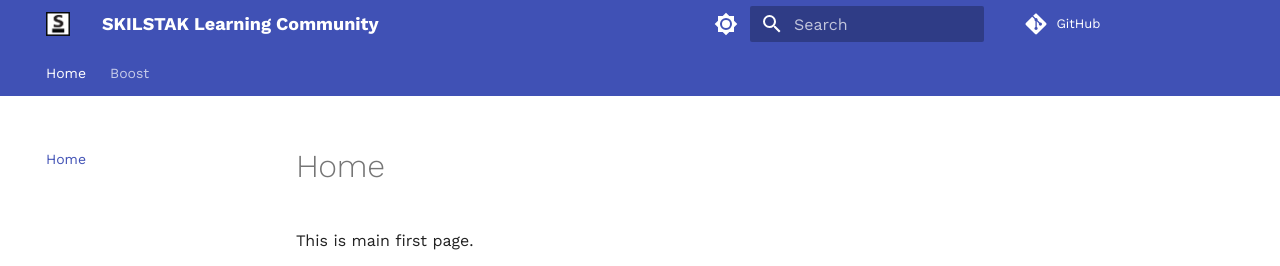
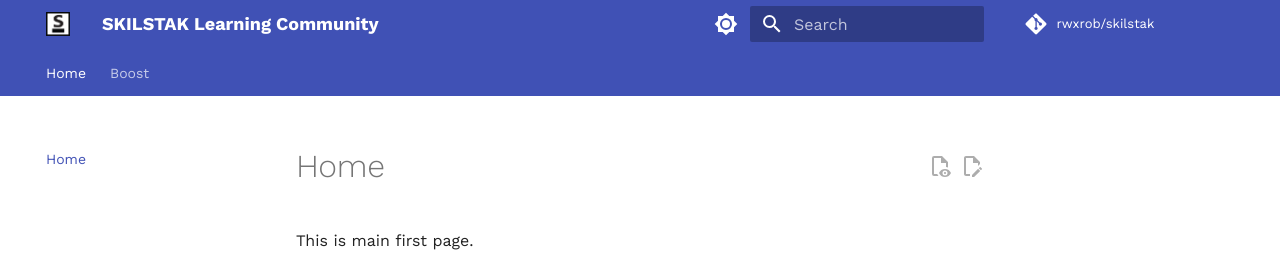
Before and after one commit to rwxrob/skilstak, an MkDocs documentation site: the page built from docs/README.md, in a window 1280 px wide. Shown: the top 266 px of the page. Built offline with MkDocs 1.6.1 and Material for MkDocs 9.7.7, drawn with Linux system fonts in a browser that asks for light colours; comment, search, counter and statistics services are not loaded.

```diff
--- a/mkdocs.yml
+++ b/mkdocs.yml
@@ -1,29 +1,38 @@
 site_name: SKILSTAK Learning Community
 site_url: https://skilstak.io
 repo_url: https://github.com/rwxrob/skilstak
-
-#dev_addr: '0.0.0.0:8000'
+repo_name: rwxrob/skilstak
+dev_addr: '0.0.0.0:8000'
 
 plugins:
   - search
   - awesome-pages
+  - git-revision-date-localized:
+      enable_creation_date: true
 
 markdown_extensions:
   - admonition
   - pymdownx.details
   - pymdownx.superfences
 
+edit_uri: edit/main/docs/
+
+
 theme:
   name: material
   logo:  assets/logo.png
   features:
     - navigation.tabs
+    - content.action.edit
+    - content.action.view
+    - content.code.copy
   search:
     lang:
       - en
       - ru
   font:
     text: Work Sans
+
 
   palette:
 
```
Also changed, not shown: requirements.txt (+8 -7 lines).
